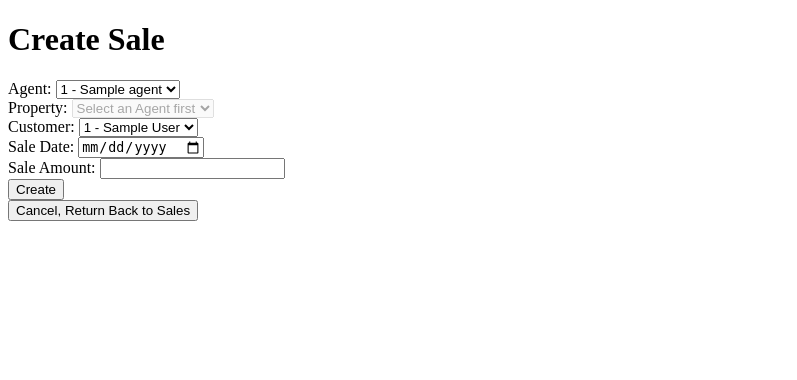
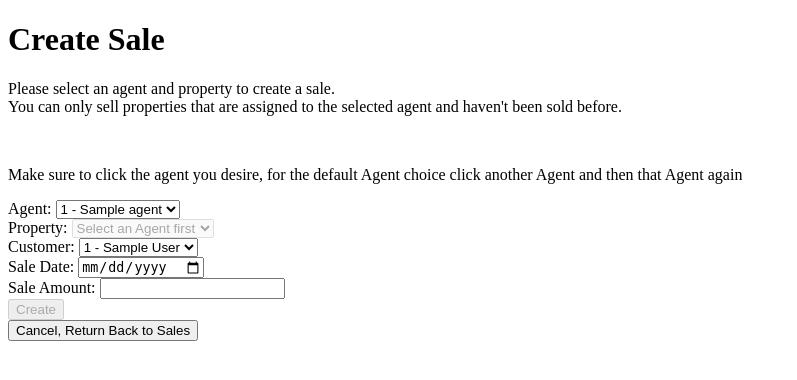
Before and after one commit to segunoluwole30/EstateHub, a Flask app: page /sales/create in a window 1280 px wide. Shown: the top 380 px of the page, without its empty margins (0-797 px from the left). Run offline with Flask 3, Linux system fonts and the light colour scheme; the visitor is signed in with stand-in values (Sample User, id 1); tables that the repository leaves empty hold one stand-in row (values such as "Sample post"); some libraries are stand-ins or nearby versions.

Commit message:
Sales can only happen once + descriptions on pages

```diff
--- a/estateHubNew/app.py
+++ b/estateHubNew/app.py
@@ -616,11 +616,18 @@ def customer_CRUD(action, customer_id=None):
 
 @app.route('/get_properties/<int:agent_id>')
 def get_properties(agent_id):
-    agent_properties = Property.query.filter_by(agent_id=agent_id).all()
-    options = ""
-    for property in agent_properties:
-        options += f'<option value="{property.property_id}">{property.property_id} - {property.property_address}{property.property_zip}</option>'
+    sold_property_ids = [sale.property_id for sale in Sale.query.all()]  # Get a list of sold property IDs
+    agent_properties = Property.query.filter_by(agent_id=agent_id).filter(~Property.property_id.in_(sold_property_ids)).all()
+
+    if agent_properties:
+        options = ""
+        for property in agent_properties:
+            options += f'<option value="{property.property_id}">{property.property_id} - {property.property_address}{property.property_zip}</option>'
+    else:
+        options = '<option value="" disabled>No properties</option>'
+
     return options
+
 
 
 
--- a/estateHubNew/templates/create_contract.html
+++ b/estateHubNew/templates/create_contract.html
@@ -6,6 +6,7 @@
 </head>
 <body>
     <h1>Create New Contract</h1>
+    <p>Contracts can only be created with properties that are not already in a contract.</p>
     <form class="crud" method="POST" action="/contracts/create">
         <label for="contractor_id">Contractor:</label>
         <select name="contractor_id" id="contractor_id">
--- a/estateHubNew/templates/create_sale.html
+++ b/estateHubNew/templates/create_sale.html
@@ -1,12 +1,15 @@
 <!DOCTYPE html>
 <html>
 <head>
-    <title>Create Sale - Properties can ONLY be sold by the Agent Assigned. </title>
+    <title>Create Sale</title>
     <link rel="stylesheet" type="text/css" href="{{ url_for('static', filename='startup.css') }}">
     <script src="https://code.jquery.com/jquery-3.6.0.min.js"></script>
 </head>
 <body>
     <h1>Create Sale</h1>
+    <p>Please select an agent and property to create a sale. <br>
+        You can only sell properties that are assigned to the selected agent and haven't been sold before.</p><br>
+    <p> Make sure to click the agent you desire, for the default Agent choice click another Agent and then that Agent again</p>
     <form class="crud" method="post" action="/sales/create" id="sale-form">
         <label for="agent">Agent:</label>
         <select id="agent" name="agent_id" required>
@@ -23,7 +26,7 @@
         <label for="customer">Customer:</label>
         <select id="customer" name="customer_id" required>
             {% for customer in customers %}
-                <option value="{{ customer.customer_id }}">{{ customer.customer_id }} -  {{ customer.customer_name }}</option>
+                <option value="{{ customer.customer_id }}">{{ customer.customer_id }} - {{ customer.customer_name }}</option>
             {% endfor %}
         </select>
         <br>
@@ -33,11 +36,11 @@
         <label for="sale_amount">Sale Amount:</label>
         <input type="number" step="0.01" id="sale_amount" name="sale_amount" required>
         <br>
-        <input type="submit" value="Create">
+        <input type="submit" value="Create" id="submit-button" disabled>
     </form>
     <a href="/sales"><button>Cancel, Return Back to Sales</button></a>
 
-<!-- JAVASCRIPT USED to dynamically assign. Really only want the sales to happen based on what agent owns a property. -->
+    <!-- JAVASCRIPT USED to dynamically assign and filter property options -->
     <script>
         $(document).ready(function() {
             $('#agent').change(function() {
@@ -49,11 +52,13 @@
                         type: 'GET',
                         success: function(response) {
                             $('#property').html(response);
+                            $('#submit-button').prop('disabled', response.trim() === '<option value="">No properties</option>');
                         }
                     });
                 } else {
                     $('#property').prop('disabled', true);
                     $('#property').html('<option value="">Select an Agent first</option>');
+                    $('#submit-button').prop('disabled', true);
                 }
             });
         });
--- a/estateHubNew/templates/update_contract.html
+++ b/estateHubNew/templates/update_contract.html
@@ -5,7 +5,8 @@
     <link rel="stylesheet" type="text/css" href="{{ url_for('static', filename='startup.css') }}">
 </head>
 <body>
-    <h1>Update Contract</h1>
+    <h1>Update Contract</h1><br>
+    <p>Contracts can only be updated with properties that are not already in a contract.</p>
     <form class="crud" method="POST" action="/contracts/update/{{ contract.contract_id }}">
         <label for="contractor_id">Contractor:</label>
         <select name="contractor_id" id="contractor_id">
--- a/estateHubNew/templates/update_sale.html
+++ b/estateHubNew/templates/update_sale.html
@@ -5,7 +5,8 @@
     <link rel="stylesheet" type="text/css" href="{{ url_for('static', filename='startup.css') }}">
 </head>
 <body>
-    <h1>Update Sale</h1>
+    <h1>Update Sale - Update at your own risk. Make sure to check the Properties Table for accurate updates.</h1><br>
+    <p>You can only update the property to an unsold property. If you wish to update it to a sold one, delete the sold property first</p>
     <form class="crud" method="post" action="/sales/update/{{ sale.sale_id }}">
         <label for="agent">Agent:</label>
         <select id="agent" name="agent_id" required>
```
Also changed, not shown: 1 other file.
